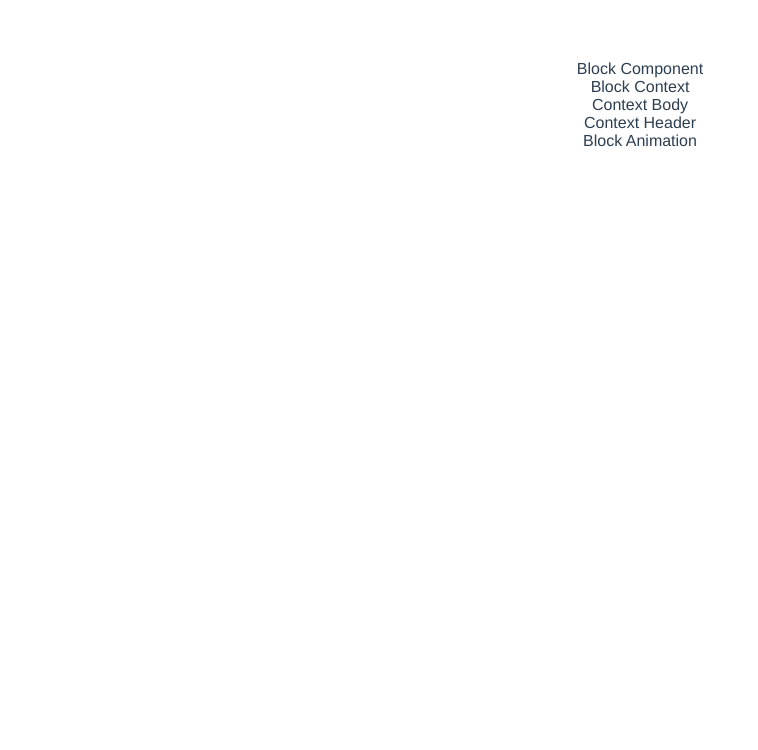
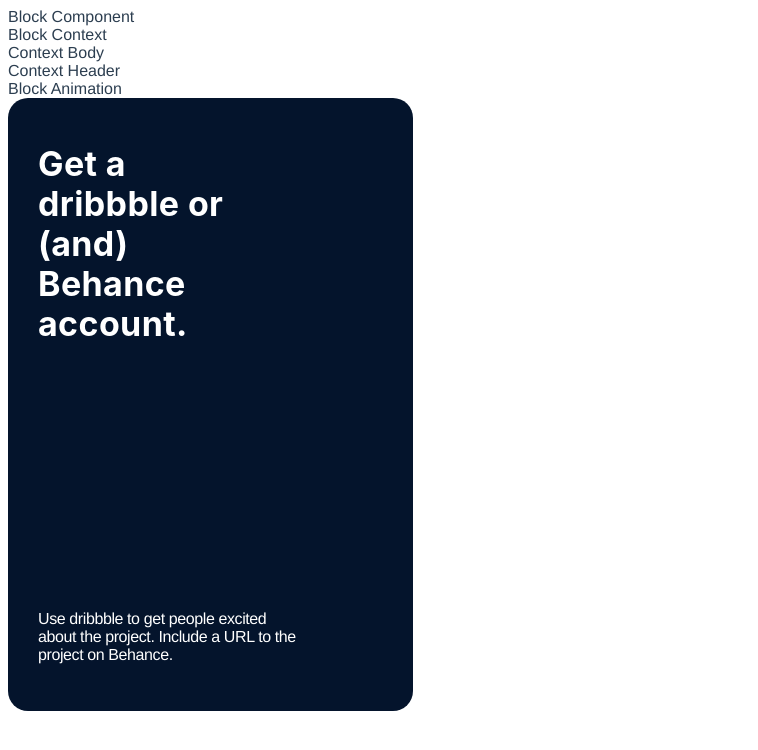
Before and after one commit to SteloSpace/Web, a Vue app: page / in a window 1280 px wide. Shown: the top 750 px of the page, without its empty margins (0-758 px from the left). Built offline with nearby package versions, Linux system fonts and the light colour scheme.

Commit message:
Added basic constellation card structure
- created a new ConstellationCard component
- added structure and styling
- changed root (App.vue) styling

```diff
--- a/src/App.vue
+++ b/src/App.vue
@@ -20,8 +20,8 @@
     font-family: 'Avenir', Helvetica, Arial, sans-serif;
     -webkit-font-smoothing: antialiased;
     -moz-osx-font-smoothing: grayscale;
-    text-align: center;
     color: #2c3e50;
-    margin-top: 60px;
+    margin: 0;
+    padding: 0;
 }
 </style>
--- a/src/components/BlockAnimation.vue
+++ b/src/components/BlockAnimation.vue
@@ -1,12 +1,17 @@
 <template>
     <div>
         Block Animation
+        <ConstellationCard></ConstellationCard>
     </div>
 </template>
 
 <script>
+import ConstellationCard from './ConstellationCard.vue';
 export default {
-
+    name: 'app',
+    components: {
+        ConstellationCard,
+    },
 }
 </script>
 
--- /dev/null
+++ b/src/components/ConstellationCard.vue
@@ -0,0 +1,56 @@
+<template>
+    <div class="card-background">
+        <div class="card-content">
+            <div class="card-title">
+                Get a dribbble or (and) Behance account.
+            </div>
+            <div class="card-description">
+                Use dribbble to get people excited about the project. Include a URL to the project on Behance.
+            </div>
+        </div>
+    </div>
+</template>
+
+<script>
+export default {
+
+}
+</script>
+
+<style scoped>
+    .card-background {
+        width: 354px;
+        height: 520px;
+        padding: 46px 21px 47px 30px;
+        background-color: #04142C;
+        border-radius: 20px;
+        display: flex;
+    }
+
+    .card-content {
+        position: relative;
+        flex-grow: 1;
+    }
+
+    .card-title {
+        top: 0;
+        left: 0;
+        width: 60%;
+
+        font: Bold 34px/40px SF Pro Display;
+        letter-spacing: 0.38px;
+        text-align: left;
+        color: #FFFFFF;
+        position: absolute;
+    }
+
+    .card-description {
+        bottom: 0;
+        left: 0;
+        position: absolute;
+        font: Regular 17px/20px SF Pro Text;
+        letter-spacing: -0.4px;
+        color: #FFFFFF;
+        width: 75%;
+    }
+</style>
```
